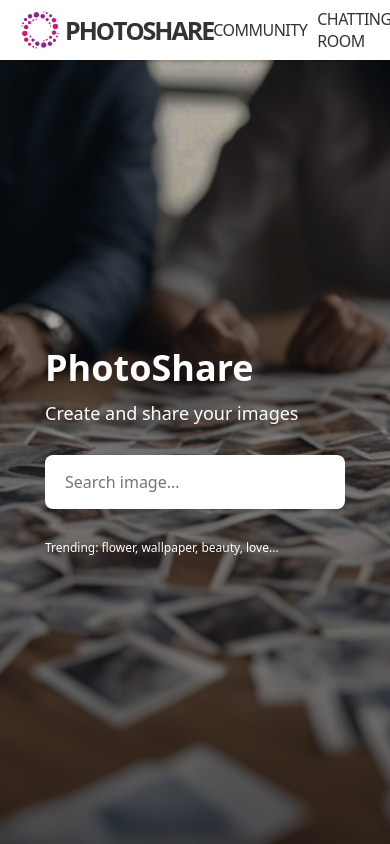
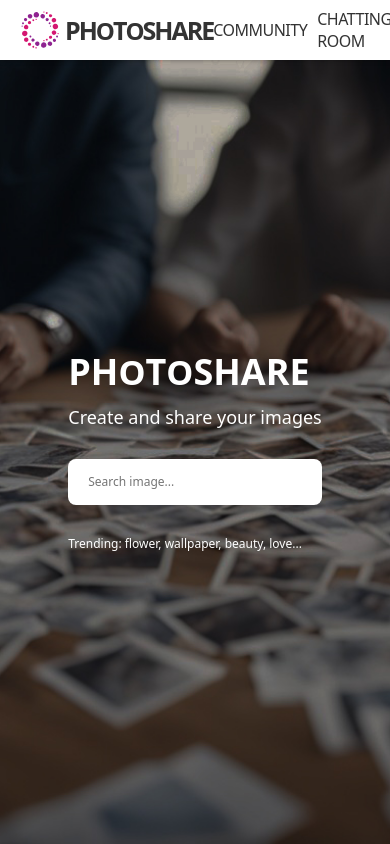
Before and after one commit to dachi-khelashvili/photo-sharing-app, a React (Vite) app: page / in a window 390 px wide. Shown: the top 844 px of the page. Built offline with nearby package versions, Linux system fonts and the light colour scheme.

Commit message:
fix: refactor upbutton

```diff
--- a/index.html
+++ b/index.html
@@ -4,7 +4,7 @@
     <meta charset="UTF-8" />
     <link rel="icon" type="image/svg+xml" href="/logo.svg" />
     <meta name="viewport" content="width=device-width, initial-scale=1.0" />
-    <title>Vite + React + TS</title>
+    <title>PHoToSHARE</title>
 
     <style>
       body {
--- a/src/assets/styles/global.css
+++ b/src/assets/styles/global.css
@@ -9,6 +9,11 @@
 h1 {
   font-size: 48px;
   line-height: 50px;
+}
+
+h1 small {
+  font-size: 44px;
+  line-height: 46px;
 }
 
 h2 {
@@ -27,10 +32,20 @@
   line-height: 18px;
 }
 
+input {
+  font-size: 16px;
+  line-height: 18px;
+}
+
 @media (max-width: 1024px) {
   h1 {
     font-size: 42px;
     line-height: 44px;
+  }
+
+  h1 small {
+    font-size: 39px;
+    line-height: 41px;
   }
 
   h2 {
@@ -47,12 +62,22 @@
     font-size: 14px;
     line-height: 16px;
   }
+
+  input {
+    font-size: 14px;
+    line-height: 16px;
+  }
 }
 
 @media (max-width: 768px) {
   h1 {
     font-size: 36px;
     line-height: 38px;
+  }
+
+  h1 small {
+    font-size: 34px;
+    line-height: 36px;
   }
 
   h2 {
@@ -69,4 +94,9 @@
     font-size: 12px;
     line-height: 14px;
   }
+
+  input {
+    font-size: 12px;
+    line-height: 14px;
+  }
 }
--- a/src/components/SearchBar/index.tsx
+++ b/src/components/SearchBar/index.tsx
@@ -7,12 +7,6 @@
   margin: 1rem 0;
   background-color: #ffffff;
 
-  font-size: 16px;
-  line-height: 16px;
-
-  width: 50vw;
-  min-width: 300px;
-
   &:focus {
     background-color: #cccccc;
   }
--- a/src/components/GoToTopBtn/index.tsx
+++ b/src/components/UpButton/index.tsx
@@ -1,8 +1,9 @@
 import React, { useState, useEffect } from 'react';
 
-import { StyledGoToTopBtn, SVG } from './styles';
+import { Container } from './styles';
+import { ChevronUp } from 'lucide-react';
 
-export const GoToTopBtn: React.FC = () => {
+export const UpButton: React.FC = () => {
   const [showTopButton, setShowTopButton] = useState(false);
 
   useEffect(() => {
@@ -33,8 +34,8 @@
   }
 
   return (
-    <StyledGoToTopBtn onClick={goToTop}>
-      <SVG src="./up-arrow.svg" />
-    </StyledGoToTopBtn>
+    <Container onClick={goToTop}>
+      <ChevronUp size={30} />
+    </Container>
   );
 };
--- a/src/components/GoToTopBtn/styles.tsx
+++ b/src/components/UpButton/styles.tsx
@@ -1,37 +1,38 @@
 import styled from 'styled-components';
 
-export const StyledGoToTopBtn = styled.button`
+export const Container = styled.button`
   position: fixed;
-  bottom: 40px;
-  right: 25px;
-  z-index: 20;
-  background-color: #551b54;
-  border: 2px solid #fff;
+  bottom: 2rem;
+  right: calc(5% - 24px);
+
+  @media (max-width: 768px) {
+    right: 16px;
+  }
+
+  @media (max-width: 480px) {
+    right: 8px;
+  }
+
+  z-index: 2;
+  background-color: #00000060;
   border-radius: 50%;
-  height: 50px;
-  width: 50px;
+  border: none;
+  height: 3rem;
+  width: 3rem;
   color: #fff;
   cursor: pointer;
   animation: movebtn 3s ease-in-out infinite;
   transition: all 0.5s ease-in-out;
   &:hover {
     animation: none;
-    background: #fff;
-    color: #551b54;
-    border: 2px solid #551b54;
+    background: #000000a0;
   }
   @keyframes movebtn {
     0% {
       transform: translateY(0px);
     }
-    25% {
+    50% {
       transform: translateY(20px);
-    }
-    50% {
-      transform: translateY(0px);
-    }
-    75% {
-      transform: translateY(-20px);
     }
     100% {
       transform: translateY(0px);
--- a/src/components/index.ts
+++ b/src/components/index.ts
@@ -14,7 +14,7 @@
 export * from './Radio';
 export * from './StyledTextArea';
 export * from './IconButton';
-export * from './GoToTopBtn';
+export * from './UpButton';
 export * from './ImageCard';
 export * from './Selector';
 export * from './Pagination';
--- a/src/views/Home/index.tsx
+++ b/src/views/Home/index.tsx
@@ -1,5 +1,5 @@
 import React from 'react';
-import { GoToTopBtn, SearchBar } from 'components';
+import { UpButton, SearchBar } from 'components';
 import {
   Container,
   Block,
@@ -45,10 +45,12 @@
 export const HomeView: React.FC = () => {
   return (
     <Container>
-      <GoToTopBtn />
+      <UpButton />
       <SearchSection>
         <SearchContainer>
-          <h1>PhotoShare</h1>
+          <h1>
+            PH<small>O</small>T<small>O</small>SHARE
+          </h1>
           <h3>Create and share your images</h3>
           <SearchBar
             type="text"
```
